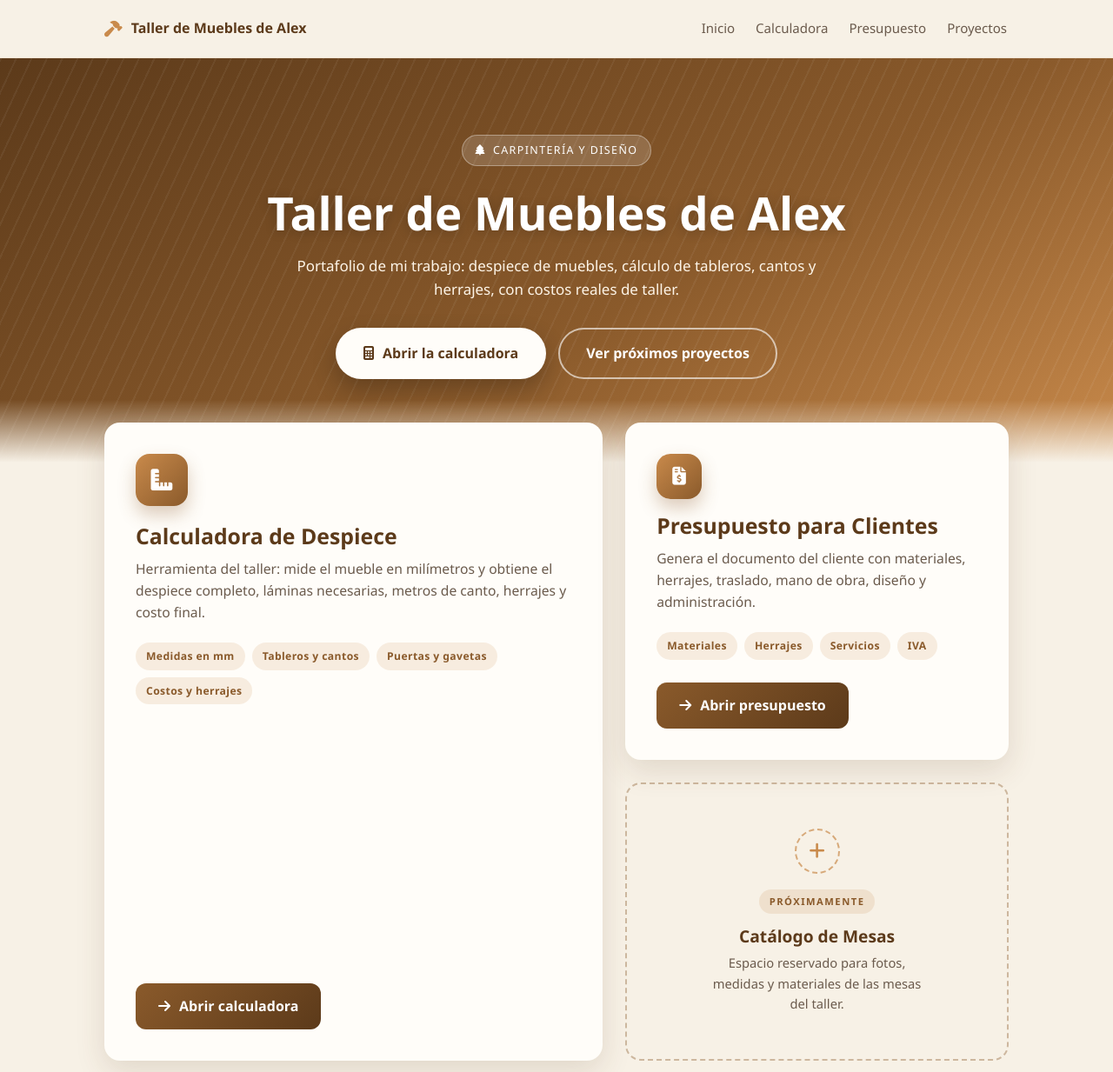
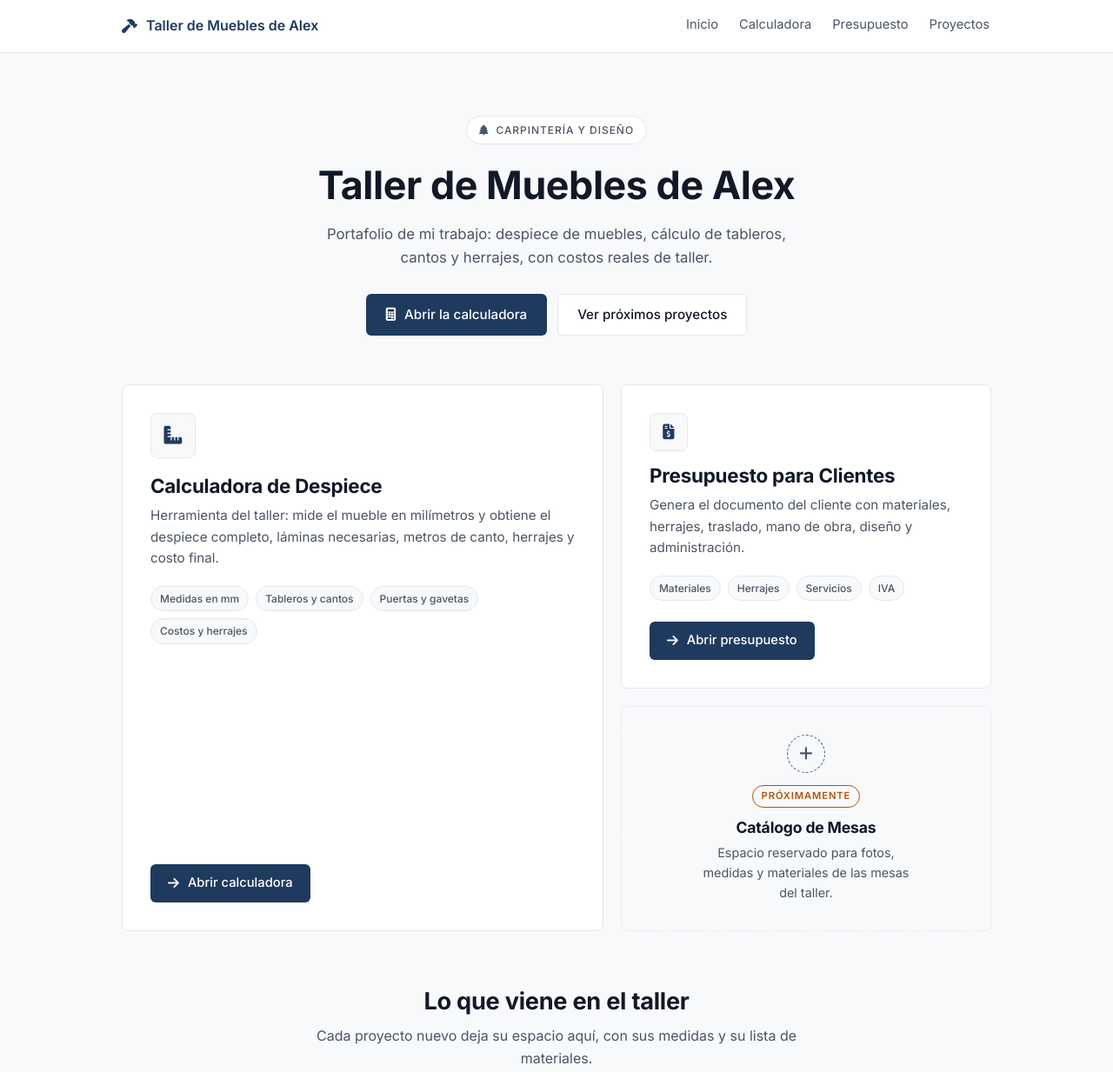
Before and after one commit to cascitealex/calculadora-muebles, a plain HTML site: page index.html in a window 1280 px wide. Shown: the top 1233 px of the page at 87% size. Drawn offline with Linux system fonts and the light colour scheme.

Commit message:
Actualiza index.html

```diff
--- a/index.html
+++ b/index.html
@@ -6,215 +6,116 @@
 <title>Taller de Muebles de Alex | Portafolio</title>
 <meta name="description" content="Portafolio del Taller de Muebles de Alex: calculadora de despiece, catálogo y proyectos.">
 <link rel="stylesheet" href="https://cdnjs.cloudflare.com/ajax/libs/font-awesome/6.4.0/css/all.min.css">
+<link rel="preconnect" href="https://fonts.googleapis.com">
+<link rel="preconnect" href="https://fonts.gstatic.com" crossorigin>
+<link href="https://fonts.googleapis.com/css2?family=IBM+Plex+Mono:wght@400;500;600&family=Inter:wght@400;500;600;700&display=swap" rel="stylesheet">
+<link rel="stylesheet" href="estilos-sistema.css">
 <style>
-  :root{
-    --madera:#8a5a2b;
-    --madera-oscura:#5c3a1a;
-    --madera-clara:#c98a4b;
-    --beige:#f7f1e6;
-    --beige-2:#efe3d2;
-    --texto:#3b2e24;
-    --texto-suave:#6b5b4d;
-    --blanco:#fffdf9;
-    --sombra:0 12px 34px rgba(92,58,26,.14);
-    --radio:18px;
-  }
   *{ box-sizing:border-box; }
   html{ scroll-behavior:smooth; }
   body{
-    margin:0;
-    font-family:"Segoe UI", system-ui, -apple-system, Arial, sans-serif;
-    background:var(--beige);
-    color:var(--texto);
-    line-height:1.6;
-    -webkit-font-smoothing:antialiased;
+    margin:0; font-family:var(--font-sans); background:var(--bg);
+    color:var(--text-primary); line-height:1.6; -webkit-font-smoothing:antialiased;
   }
-  h1,h2,h3{ line-height:1.2; margin:0 0 .5em; }
-  .contenedor{ width:100%; max-width:1080px; margin:0 auto; padding:0 20px; }
+  h1,h2,h3{ line-height:1.25; margin:0 0 .5em; letter-spacing:-.01em; }
+  .contenedor{ width:100%; max-width:1040px; margin:0 auto; padding:0 20px; }
 
   /* Barra superior */
-  .barra{
-    position:sticky; top:0; z-index:30;
-    background:rgba(247,241,230,.94);
-    backdrop-filter:blur(8px);
-    border-bottom:1px solid var(--beige-2);
-  }
-  .barra .contenedor{
-    display:flex; align-items:center; justify-content:space-between;
-    min-height:66px; gap:14px;
-  }
-  .marca{
-    display:flex; align-items:center; gap:10px;
-    font-weight:700; color:var(--madera-oscura);
-    text-decoration:none; font-size:1rem; white-space:nowrap;
-  }
-  .marca i{ color:var(--madera-clara); font-size:1.15rem; }
+  .barra{ position:sticky; top:0; z-index:30; background:var(--surface); border-bottom:1px solid var(--border); }
+  .barra .contenedor{ display:flex; align-items:center; justify-content:space-between; min-height:60px; gap:14px; }
+  .marca{ display:flex; align-items:center; gap:10px; font-weight:600; color:var(--accent); text-decoration:none; font-size:1rem; white-space:nowrap; }
   .barra nav{ display:flex; gap:20px; }
-  .barra nav a{
-    color:var(--texto-suave); text-decoration:none; font-size:.94rem;
-    padding:6px 2px; border-bottom:2px solid transparent;
-    transition:color .2s, border-color .2s;
-  }
-  .barra nav a:hover{ color:var(--madera); border-bottom-color:var(--madera-clara); }
+  .barra nav a{ color:var(--text-secondary); text-decoration:none; font-size:.92rem; padding:6px 2px; border-bottom:2px solid transparent; transition:color .15s, border-color .15s; }
+  .barra nav a:hover{ color:var(--accent); border-bottom-color:var(--accent); }
 
   /* Hero */
-  .hero{
-    position:relative; overflow:hidden; text-align:center; color:#fff;
-    padding:88px 0 96px;
-    background:
-      repeating-linear-gradient(115deg, rgba(255,255,255,.05) 0 2px, transparent 2px 16px),
-      linear-gradient(150deg, var(--madera-oscura) 0%, var(--madera) 58%, var(--madera-clara) 100%);
+  .hero{ text-align:center; padding:72px 0 56px; }
+  .insignia{
+    display:inline-flex; align-items:center; gap:8px; color:var(--text-secondary);
+    background:var(--surface); border:1px solid var(--border);
+    font-size:.75rem; letter-spacing:.08em; text-transform:uppercase; font-weight:500;
+    padding:6px 14px; border-radius:999px; margin-bottom:20px;
   }
-  .hero::after{
-    content:""; position:absolute; left:0; right:0; bottom:0; height:72px;
-    background:linear-gradient(to bottom, transparent, var(--beige));
+  .hero h1{ font-size:clamp(1.9rem, 5vw, 2.8rem); font-weight:700; color:var(--text-primary); margin-bottom:14px; }
+  .hero p{ max-width:580px; margin:0 auto 28px; font-size:1.05rem; color:var(--text-secondary); }
+  .boton{
+    display:inline-flex; align-items:center; gap:10px; padding:11px 22px; border-radius:var(--radius-sm);
+    font-size:.95rem; font-weight:500; text-decoration:none; cursor:pointer; border:1px solid transparent;
+    transition:background .15s, border-color .15s;
   }
-  .hero .contenedor{ position:relative; z-index:2; }
-  .insignia{
-    display:inline-flex; align-items:center; gap:8px;
-    background:rgba(255,255,255,.16);
-    border:1px solid rgba(255,255,255,.34);
-    font-size:.78rem; letter-spacing:1.4px; text-transform:uppercase;
-    padding:7px 15px; border-radius:999px; margin-bottom:22px;
-  }
-  .hero h1{
-    font-size:clamp(2rem, 6vw, 3.3rem);
-    margin-bottom:16px;
-    text-shadow:0 2px 14px rgba(0,0,0,.2);
-  }
-  .hero p{
-    max-width:600px; margin:0 auto 30px;
-    font-size:1.06rem; color:#fdf4e7;
-  }
-  .boton{
-    display:inline-flex; align-items:center; gap:10px;
-    padding:15px 30px; border-radius:999px;
-    font-size:1rem; font-weight:600; text-decoration:none; cursor:pointer;
-    border:2px solid transparent;
-    transition:transform .18s ease, box-shadow .18s ease, background .18s ease;
-  }
-  .boton:hover{ transform:translateY(-2px); }
-  .boton-principal{
-    background:var(--blanco); color:var(--madera-oscura);
-    box-shadow:0 12px 28px rgba(0,0,0,.24);
-  }
-  .boton-secundario{ color:#fff; border-color:rgba(255,255,255,.62); }
-  .boton-secundario:hover{ background:rgba(255,255,255,.14); }
-  .botones{ display:flex; gap:14px; justify-content:center; flex-wrap:wrap; }
+  .boton-principal{ background:var(--accent); color:#fff; }
+  .boton-principal:hover{ background:#172e4c; }
+  .boton-secundario{ background:var(--surface); color:var(--text-primary); border-color:var(--border); }
+  .boton-secundario:hover{ border-color:var(--text-secondary); }
+  .botones{ display:flex; gap:12px; justify-content:center; flex-wrap:wrap; }
+  .boton:focus-visible, .tarjeta:focus-visible, .accion:focus-visible{ outline:2px solid var(--accent); outline-offset:2px; }
 
   /* Panel principal */
-  main{ padding:0 0 84px; }
-  .panel{
-    margin-top:-46px; position:relative; z-index:5;
-    display:grid; grid-template-columns:1.3fr 1fr; gap:26px;
-    align-items:stretch;
+  main{ padding:0 0 64px; }
+  .panel{ display:grid; grid-template-columns:1.3fr 1fr; gap:20px; align-items:stretch; }
+  .tarjeta-principal{ grid-row:span 2; }
+  .tarjeta-compacta{ padding:24px; }
+  .tarjeta-compacta h2{ font-size:1.15rem; }
+  .tarjeta-compacta .icono{ width:44px; height:44px; font-size:1.1rem; margin-bottom:14px; }
+  .tarjeta{
+    background:var(--surface); border:1px solid var(--border); border-radius:var(--radius);
+    padding:32px; display:flex; flex-direction:column; color:inherit;
+    transition:border-color .15s, box-shadow .15s;
   }
-  .tarjeta-principal{ grid-row:span 2; }
-  .tarjeta-compacta{ padding:28px; }
-  .tarjeta-compacta h2{ font-size:1.28rem; }
-  .tarjeta-compacta .icono{ width:52px; height:52px; font-size:1.3rem; margin-bottom:16px; }
-  @media (max-width:900px){ .tarjeta-principal{ grid-row:auto; } }
-  .tarjeta{
-    background:var(--blanco);
-    border-radius:var(--radio);
-    box-shadow:var(--sombra);
-    padding:36px;
-    display:flex; flex-direction:column;
-    transition:transform .2s ease, box-shadow .2s ease;
+  .tarjeta:hover{ border-color:var(--accent); box-shadow:var(--shadow-sm); }
+  .icono{
+    width:52px; height:52px; border-radius:var(--radius);
+    display:flex; align-items:center; justify-content:center; font-size:1.3rem; margin-bottom:18px;
+    background:var(--bg); color:var(--accent); border:1px solid var(--border);
   }
-  .tarjeta:hover{ transform:translateY(-4px); box-shadow:0 20px 46px rgba(92,58,26,.2); }
+  .tarjeta h2{ font-size:1.4rem; color:var(--text-primary); margin-bottom:8px; }
+  .tarjeta p{ color:var(--text-secondary); margin:0 0 20px; font-size:.95rem; }
 
-  .icono{
-    width:60px; height:60px; border-radius:16px;
-    display:flex; align-items:center; justify-content:center;
-    font-size:1.55rem; margin-bottom:20px;
-    background:linear-gradient(135deg, var(--madera-clara), var(--madera));
-    color:#fff;
-    box-shadow:0 10px 20px rgba(138,90,43,.3);
+  .chips{ display:flex; flex-wrap:wrap; gap:8px; margin-bottom:24px; }
+  .chip{ font-size:.75rem; font-weight:500; color:var(--text-secondary); background:var(--bg); border:1px solid var(--border); padding:4px 10px; border-radius:999px; }
+  .accion{
+    margin-top:auto; align-self:flex-start; display:inline-flex; align-items:center; gap:10px;
+    padding:10px 20px; border-radius:var(--radius-sm); font-weight:500; font-size:.92rem;
+    text-decoration:none; color:#fff; background:var(--accent); transition:background .15s;
   }
-  .tarjeta h2{ font-size:1.55rem; color:var(--madera-oscura); margin-bottom:10px; }
-  .tarjeta p{ color:var(--texto-suave); margin:0 0 22px; font-size:.98rem; }
-
-  .chips{ display:flex; flex-wrap:wrap; gap:8px; margin-bottom:26px; }
-  .chip{
-    font-size:.76rem; font-weight:600; letter-spacing:.4px;
-    color:var(--madera); background:rgba(201,138,75,.15);
-    padding:6px 12px; border-radius:999px;
-  }
-  .accion{
-    margin-top:auto; align-self:flex-start;
-    display:inline-flex; align-items:center; gap:10px;
-    padding:14px 26px; border-radius:12px;
-    font-weight:700; text-decoration:none; color:#fff;
-    background:linear-gradient(135deg, var(--madera), var(--madera-oscura));
-    transition:filter .2s ease, transform .2s ease;
-  }
-  .accion:hover{ filter:brightness(1.1); transform:translateX(3px); }
+  .tarjeta:hover .accion{ background:#172e4c; }
 
   /* Tarjeta vacía */
   .tarjeta-vacia{
-    background:transparent;
-    border:2px dashed rgba(138,90,43,.38);
-    border-radius:var(--radio);
-    padding:36px;
-    display:flex; flex-direction:column;
-    align-items:center; justify-content:center; text-align:center;
-    min-height:320px;
-    transition:border-color .2s ease, transform .2s ease, background .2s ease;
+    background:transparent; border:1px dashed var(--border); border-radius:var(--radius);
+    padding:32px; display:flex; flex-direction:column; align-items:center; justify-content:center;
+    text-align:center; min-height:240px;
   }
-  .tarjeta-vacia:hover{
-    border-color:var(--madera-clara);
-    background:rgba(255,253,249,.6);
-    transform:translateY(-4px);
-  }
-  .mas{
-    width:52px; height:52px; border-radius:50%;
-    border:2px dashed rgba(201,138,75,.7);
-    color:var(--madera-clara);
-    display:flex; align-items:center; justify-content:center;
-    font-size:1.3rem; margin-bottom:18px;
-  }
-  .etiqueta{
-    font-size:.7rem; letter-spacing:1.5px; text-transform:uppercase; font-weight:700;
-    color:var(--madera); background:rgba(201,138,75,.16);
-    padding:5px 12px; border-radius:999px; margin-bottom:14px;
-  }
-  .tarjeta-vacia h3{ font-size:1.2rem; color:var(--madera-oscura); margin-bottom:8px; }
-  .tarjeta-vacia p{ margin:0; color:var(--texto-suave); font-size:.92rem; max-width:240px; }
+  .mas{ width:44px; height:44px; border-radius:50%; border:1px dashed var(--text-secondary); color:var(--text-secondary); display:flex; align-items:center; justify-content:center; font-size:1.1rem; margin-bottom:14px; }
+  .etiqueta{ font-size:.7rem; letter-spacing:.08em; text-transform:uppercase; font-weight:600; color:var(--warning); border:1px solid var(--warning); padding:3px 10px; border-radius:999px; margin-bottom:12px; }
+  .tarjeta-vacia h3{ font-size:1.1rem; color:var(--text-primary); margin-bottom:6px; }
+  .tarjeta-vacia p{ margin:0; color:var(--text-secondary); font-size:.9rem; max-width:240px; }
 
   /* Sección de ideas */
-  .seccion-ideas{ padding:0 0 90px; }
-  .titulo{ text-align:center; color:var(--madera-oscura); font-size:clamp(1.5rem, 4vw, 2rem); margin-bottom:12px; }
-  .subtitulo{ text-align:center; color:var(--texto-suave); max-width:620px; margin:0 auto 40px; }
-  .miniaturas{ display:grid; grid-template-columns:repeat(3, 1fr); gap:20px; }
-  .mini{
-    background:var(--beige-2); border-radius:14px; padding:22px;
-    display:flex; align-items:flex-start; gap:14px;
-    transition:background .2s ease, transform .2s ease;
-  }
-  .mini:hover{ background:#e9dbc6; transform:translateY(-3px); }
-  .mini i{ color:var(--madera); font-size:1.15rem; margin-top:3px; }
-  .mini strong{ display:block; color:var(--madera-oscura); font-size:.98rem; margin-bottom:3px; }
-  .mini span{ font-size:.86rem; color:var(--texto-suave); line-height:1.45; }
+  .seccion-ideas{ padding:0 0 72px; }
+  .titulo{ text-align:center; color:var(--text-primary); font-size:clamp(1.3rem, 3.5vw, 1.7rem); margin-bottom:10px; }
+  .subtitulo{ text-align:center; color:var(--text-secondary); max-width:600px; margin:0 auto 32px; }
+  .miniaturas{ display:grid; grid-template-columns:repeat(3, 1fr); gap:16px; }
+  .mini{ background:var(--surface); border:1px solid var(--border); border-radius:var(--radius); padding:20px; display:flex; align-items:flex-start; gap:14px; }
+  .mini i{ color:var(--accent); font-size:1.05rem; margin-top:3px; }
+  .mini strong{ display:block; color:var(--text-primary); font-size:.95rem; margin-bottom:2px; }
+  .mini span{ font-size:.85rem; color:var(--text-secondary); line-height:1.45; }
 
   /* Pie */
-  footer{
-    background:var(--madera-oscura); color:#f3e6d4;
-    text-align:center; padding:36px 20px; font-size:.9rem;
-  }
-  footer .iconos{ display:flex; gap:18px; justify-content:center; margin-bottom:12px; }
-  footer .iconos i{ opacity:.8; font-size:1rem; }
+  footer{ background:var(--surface); border-top:1px solid var(--border); color:var(--text-secondary); text-align:center; padding:28px 20px; font-size:.88rem; }
+  footer .iconos{ display:flex; gap:16px; justify-content:center; margin-bottom:10px; color:var(--accent); }
   footer p{ margin:0; }
 
   /* Responsivo */
   @media (max-width:900px){
     .panel{ grid-template-columns:1fr; }
+    .tarjeta-principal{ grid-row:auto; }
     .miniaturas{ grid-template-columns:1fr; }
   }
   @media (max-width:640px){
-    .hero{ padding:66px 0 78px; }
+    .hero{ padding:48px 0 40px; }
     .barra nav{ display:none; }
-    .tarjeta, .tarjeta-vacia{ padding:26px; }
+    .tarjeta, .tarjeta-vacia{ padding:22px; }
     .boton{ width:100%; justify-content:center; }
   }
 </style>
```
